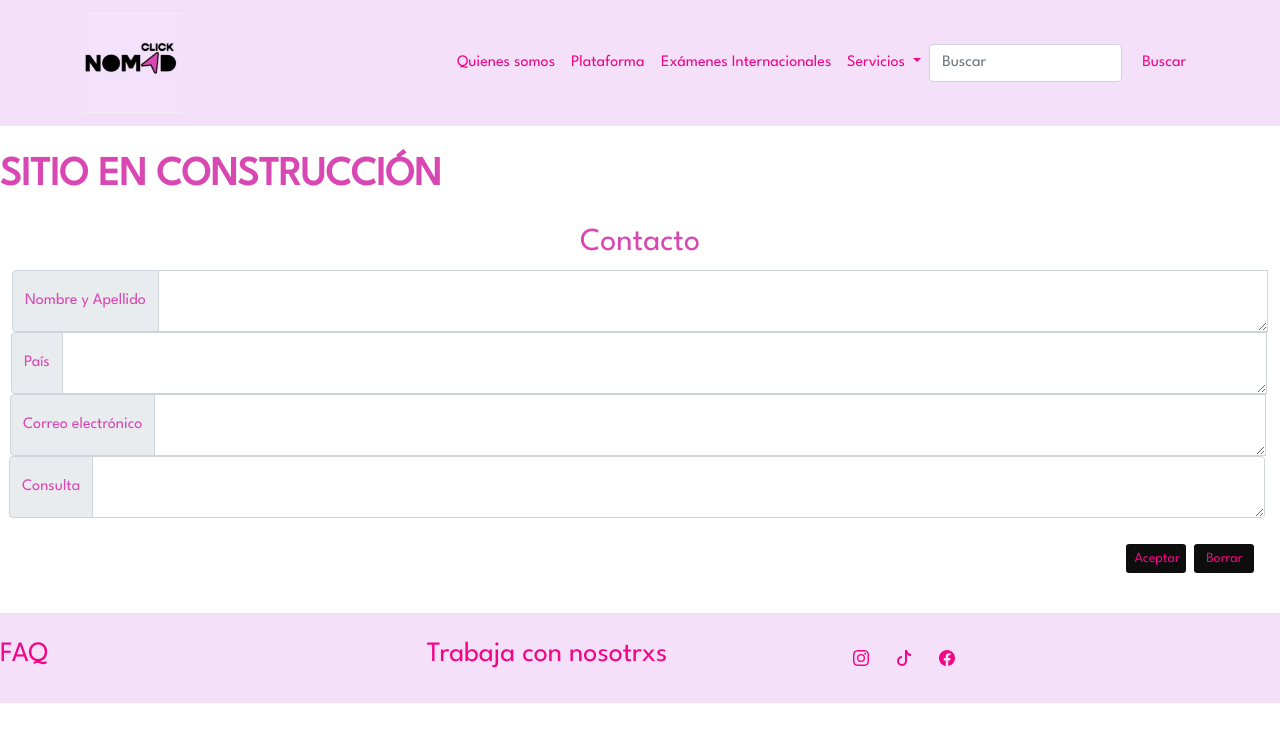
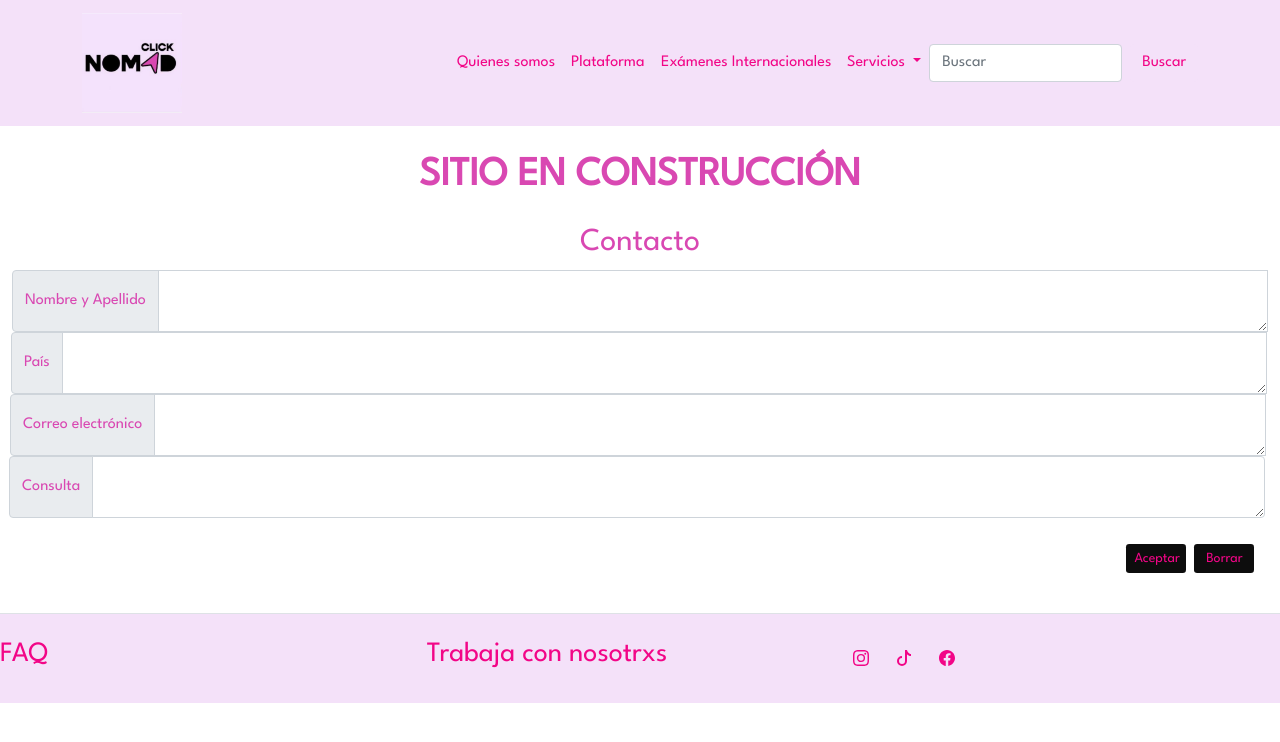
Before and after one commit to LaFlora/ProyectoFinal-Pellis, a website: page pages/traduccion.html in a window 1280 px wide. Drawn offline with nearby package versions, Linux system fonts and the light colour scheme; files that its build step writes are made by us from their sources; a web font is replaced by a local one.

```diff
--- a/scss/_4MainExamenes.scss
+++ b/scss/_4MainExamenes.scss
@@ -1,8 +1,6 @@
 .block-text{
     font-family: $Font-family;
     margin-top: 2%;
-    display: flex;
-    flex-direction: row;
         .sub-text{
             @include sub-text (100%, $grey);
 
```
Also changed, not shown: pages/examenesint.html (+4 -0 lines).
